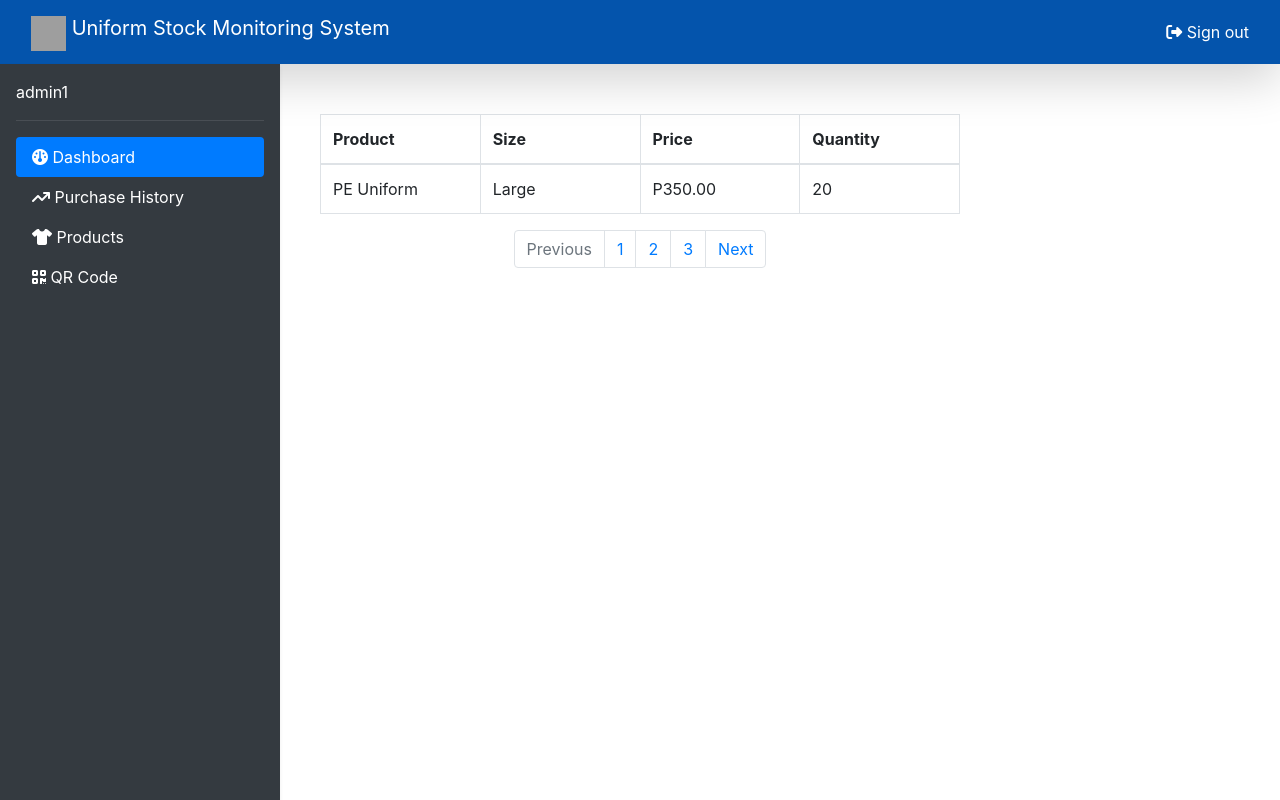
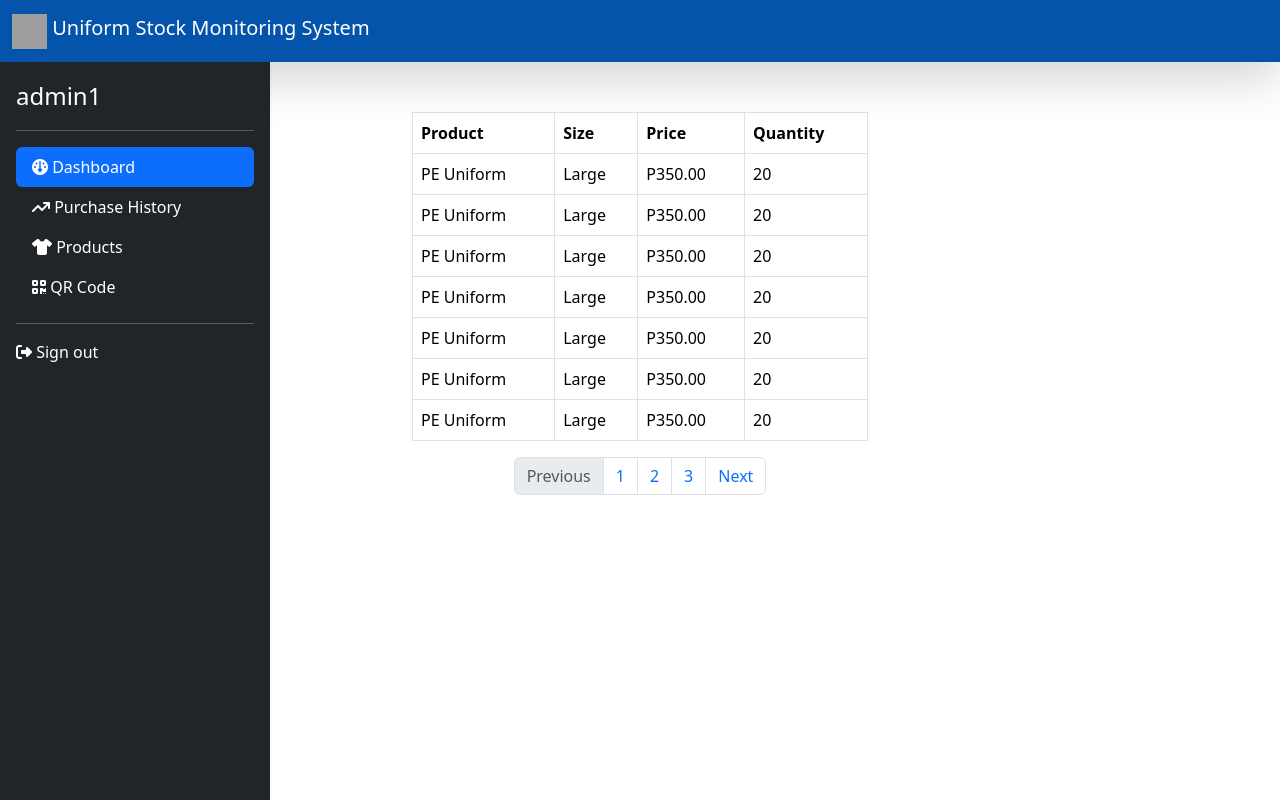
Before and after one commit to Deskud/UniformSM-Thesis-2024-2025-, a PHP site: page /Dashboard.php in a window 1280 px wide. Run offline with PHP 8.4, Linux system fonts and the light colour scheme; a user stored in the database is signed in; some libraries are stand-ins or nearby versions; grey boxes are pictures that could not be loaded.

Commit message:
Fixed responsiveness- deleted purchase and product page for the meantime -

```diff
--- a/Dashboard.php
+++ b/Dashboard.php
@@ -4,7 +4,7 @@
 
 //Basically checks if the session is the same credentials entered, if its incorrect it will redirect the user to the Login page.
 $username = ($_SESSION['admin']);
-  if(!isset($_SESSION['admin'])) header('location: Login.php');
+if (!isset($_SESSION['admin'])) header('location: Login.php');
 $username = $_SESSION['admin'];
 
 
@@ -12,31 +12,25 @@
 
 <!DOCTYPE html>
 <html lang="en">
+
 <head>
   <meta charset="UTF-8">
   <meta name="viewport" content="width=device-width, initial-scale=1.0">
-    <link rel="stylesheet" href="https://cdn.jsdelivr.net/npm/bootstrap@4.4.1/dist/css/bootstrap.min.css" integrity="sha384-Vkoo8x4CGsO3+Hhxv8T/Q5PaXtkKtu6ug5TOeNV6gBiFeWPGFN9MuhOf23Q9Ifjh" crossorigin="anonymous">
+  <link href="https://cdn.jsdelivr.net/npm/bootstrap@5.3.3/dist/css/bootstrap.min.css" rel="stylesheet" integrity="sha384-QWTKZyjpPEjISv5WaRU9OFeRpok6YctnYmDr5pNlyT2bRjXh0JMhjY6hW+ALEwIH" crossorigin="anonymous">
+  <script src="https://cdn.jsdelivr.net/npm/bootstrap@5.3.3/dist/js/bootstrap.bundle.min.js" integrity="sha384-YvpcrYf0tY3lHB60NNkmXc5s9fDVZLESaAA55NDzOxhy9GkcIdslK1eN7N6jIeHz" crossorigin="anonymous"></script>
   <script src="https://kit.fontawesome.com/883b8ee9d9.js" crossorigin="anonymous"></script>
   <link rel="stylesheet" href="Styles/Stylings.css">
   <title>Dashboard</title>
 </head>
-<body class="Dashboard-main">
 
-
+<body class="Pages-main-container">
   <!-- Navigation bar -->
-
-<?php include "Parts/NavigationBar.php";?>
-
-<!-- End Navbar -->
-
-
-
+  <?php include "Parts/NavigationBar.php"; ?>
   <!-- Sidebar -->
-
-<div id="Sidebar-bootstrap" class="shadow-sm d-flex flex-column flex-shrink-0 p-3 bg-body-tertiary bg-dark" style="width: 280px;">
+  <div id="Sidebar-bootstrap" class="shadow-sm d-flex flex-column flex-shrink-0 p-3 text-bg-dark side d-none d-xl-block col" style="width: 270px;">
     <a href="#" class="d-flex align-items-center mb-3 mb-md-0 me-md-auto text-white text-decoration-none">
       <span class="fs-4">
-        <?= $_SESSION['admin'];?>
+        <?= $_SESSION['admin']; ?>
       </span>
     </a>
     <hr>
@@ -48,13 +42,13 @@
       </a>
       </li>
       <li>
-        <a href="Purchase.php" class="nav-link text-white">
+        <a href="#" class="nav-link text-white">
           <i class="fa-solid fa-arrow-trend-up"></i>
           Purchase History
         </a>
       </li>
       <li>
-        <a href="Products.php" class="nav-link text-white">
+        <a href="#" class="nav-link text-white">
           <i class="fa-solid fa-shirt"></i>
           Products
         </a>
@@ -64,15 +58,22 @@
           <i class="fa-solid fa-qrcode"></i>
           QR Code
         </a>
+      </li>
+      <hr>
+      <div class="sidebar-footer">
+        <a class="sidebar-logout" href="Logout.php">
+          <i class="fa-solid fa-right-from-bracket"></i>
+          <span>Sign out</span>
+        </a>
+      </div>
     </ul>
   </div>
-
-<!-- End Sidebar -->
-
-
+  <div class="Main-content">
+    <div class="dashboard-content">
       <!-- Dashboard Table  -->
-
-<table class="table table-bordered" style="width: 50%;">
+      <div class="container-xl">
+        <div class="table-responsive">
+          <table class="table table-bordered col-xl">
             <thead>
               <tr>
                 <th scope="col">Product</th>
@@ -81,19 +82,52 @@
                 <th scope="col">Quantity</th>
               </tr>
             </thead>
+
+            <tbody>
               <td>PE Uniform </td>
               <td>Large </td>
               <td>P350.00 </td>
               <td>20 </td>
+            </tbody>
             <tbody>
-
+              <td>PE Uniform </td>
+              <td>Large </td>
+              <td>P350.00 </td>
+              <td>20 </td>
+            </tbody>
+            <tbody>
+              <td>PE Uniform </td>
+              <td>Large </td>
+              <td>P350.00 </td>
+              <td>20 </td>
+            </tbody>
+            <tbody>
+              <td>PE Uniform </td>
+              <td>Large </td>
+              <td>P350.00 </td>
+              <td>20 </td>
+            </tbody>
+            <tbody>
+              <td>PE Uniform </td>
+              <td>Large </td>
+              <td>P350.00 </td>
+              <td>20 </td>
+            </tbody>
+            <tbody>
+              <td>PE Uniform </td>
+              <td>Large </td>
+              <td>P350.00 </td>
+              <td>20 </td>
+            </tbody>
+            <tbody>
+              <td>PE Uniform </td>
+              <td>Large </td>
+              <td>P350.00 </td>
+              <td>20 </td>
             </tbody>
           </table>
-
-
-<!-- End Dashboard Table -->
-
-
+        </div>
+      </div>
       <!-- Page Search -->
       <nav aria-label="Search results pages">
         <ul class="pagination justify-content-center">
@@ -108,8 +142,10 @@
           </li>
         </ul>
       </nav>
+    </div>
+  </div>
 
-<!-- End Page Search -->
 
 </body>
+
 </html>
--- a/Parts/NavigationBar.php
+++ b/Parts/NavigationBar.php
@@ -1,14 +1,10 @@
 <!-- Navigation bar -->
 
-<nav  id="Navbar-bootstrap" class="shadow-lg navbar bg-body-tertiary text" style="background-color: #0454ac;" >
+<nav class="shadow-lg navbar" style="background-color: #0454ac;" >
   <div class="container-fluid">
     <a class="navbar-brand" href="#">
       <img src="Styles/BGpics/PCU Logo.png" alt="Logo" width="35" height="35" class="d-inline-block align-text-top">
-    Uniform Stock Monitoring System
-    </a>
-    <a class="navbar-logout" href="Logout.php">
-      <i class="fa-solid fa-right-from-bracket"></i>
-    Sign out
+    <span style="color: white;">Uniform Stock Monitoring System</span>
     </a>
   </div>
 </nav>
--- a/Styles/Stylings.css
+++ b/Styles/Stylings.css
@@ -1,25 +1,23 @@
 /* Start of Global Stlyes */
 
 
+
+.Main-content{
+
+    margin-top: 50px;
+    margin-left: 400px;
+    margin-right: 400px;
+
+
+    justify-content: center;
+
+}
 /* Remove Blue Link Highlight */
 a{
     color: inherit;
-
-}
-a:hover{
-    color: rgba(255, 255, 255, 0.5);
     text-decoration: none;
 }
-table {
-    table-layout: fixed;
-    word-wrap: break-word;
-    margin-top: 50px;
-    margin-left: auto;
-    margin-right: auto;
-  }
-td,th {
-  padding: 0;
-}
+
 
 .btn{
     color: #566787;
@@ -34,13 +32,6 @@ td,th {
     margin-left: 10px;
     margin-top: 10px;
 
-}
-
-.Button-modifier{
-
-    max-width: fit-content;
-    margin-left: 55%;
-    margin-right: auto;
 }
 
 /* End of Global Styles */
@@ -197,16 +188,10 @@ h5{
 
 
 /* Start Dashboard Page */
-.Dashboard-main{
-    background-color:rgb(255, 255, 255);
-    ;
-}
-#Navbar-bootstrap{
-    color: white;
 
-}
 
 #Sidebar-bootstrap{
+    display:block;
     position: fixed;
     height: 100%;
     overflow: auto;
@@ -215,7 +200,6 @@ h5{
 hr{
     margin: 1rem 0;
     color: white;
-    border-top: 1px solid rgb(255 255 255 / 10%);
 }
 
 
```
Also changed, not shown: Login.php (+16 -16 lines), Products.php (deleted, +0 -164 lines), Purchase.php (deleted, +0 -127 lines). Lines whose indentation alone changed are shown as unchanged.
